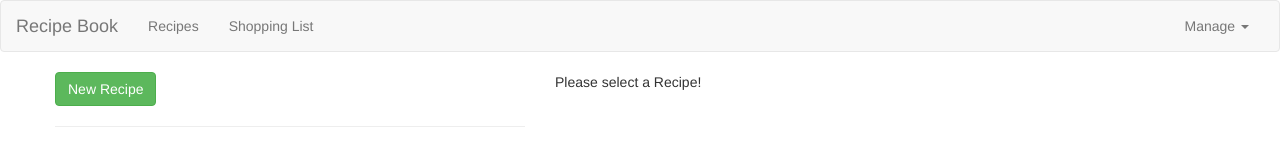
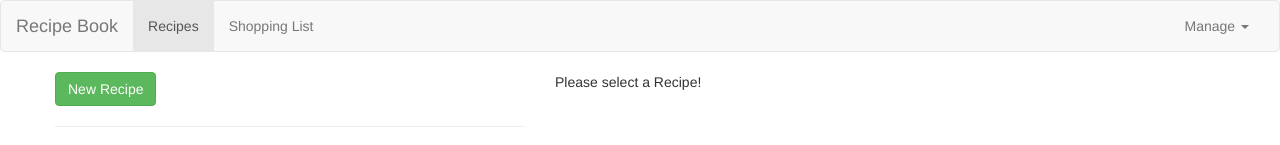
Before and after one commit to smreeti/recipe-project-angular, an Angular app in the folder recipe-project-angular/: page /recipes in a window 1280 px wide. Shown: the top 145 px of the page. Built offline with nearby package versions, Linux system fonts and the light colour scheme.

Commit message:
add active routes

```diff
--- a/recipe-project-angular/src/app/header/header.component.html
+++ b/recipe-project-angular/src/app/header/header.component.html
@@ -6,12 +6,19 @@
 
     <div class="navbar-collapse">
       <ul class="nav navbar-nav">
-        <li><a href="#" (click)="onSelect('recipe')">Recipes</a></li>
-        <li><a href="#" (click)="onSelect('shopping-list')">Shopping List</a></li>
+        <li routerLinkActive="active">
+          <a href="#"
+             routerLink="/recipes">Recipes</a>
+        </li>
+        <li routerLinkActive="active">
+          <a href="#"
+             routerLink="/shopping-list">Shopping List</a>
+        </li>
       </ul>
+
       <ul class="nav navbar-nav navbar-right">
         <li class="dropdown" appDropdown>
-          <a href="#" class="dropdown-toggle" role="button">Manage <span class="caret"></span></a>
+          <a href="#" class="dropdown-toggle" role="button"> Manage <span class="caret"></span></a>
           <ul class="dropdown-menu">
             <li><a href="#">Save Data</a></li>
             <li><a href="#">Fetch Data</a></li>
--- a/recipe-project-angular/src/app/header/header.component.ts
+++ b/recipe-project-angular/src/app/header/header.component.ts
@@ -1,13 +1,9 @@
-import {Component, EventEmitter, Output} from '@angular/core';
+import {Component} from '@angular/core';
 
 @Component({
   selector: 'app-header',
   templateUrl: './header.component.html'
 })
 export class HeaderComponent {
-  @Output() featureSelected = new EventEmitter<string>();
 
-  onSelect = (feature: string) => {
-    this.featureSelected.emit(feature);
-  }
 }
```
